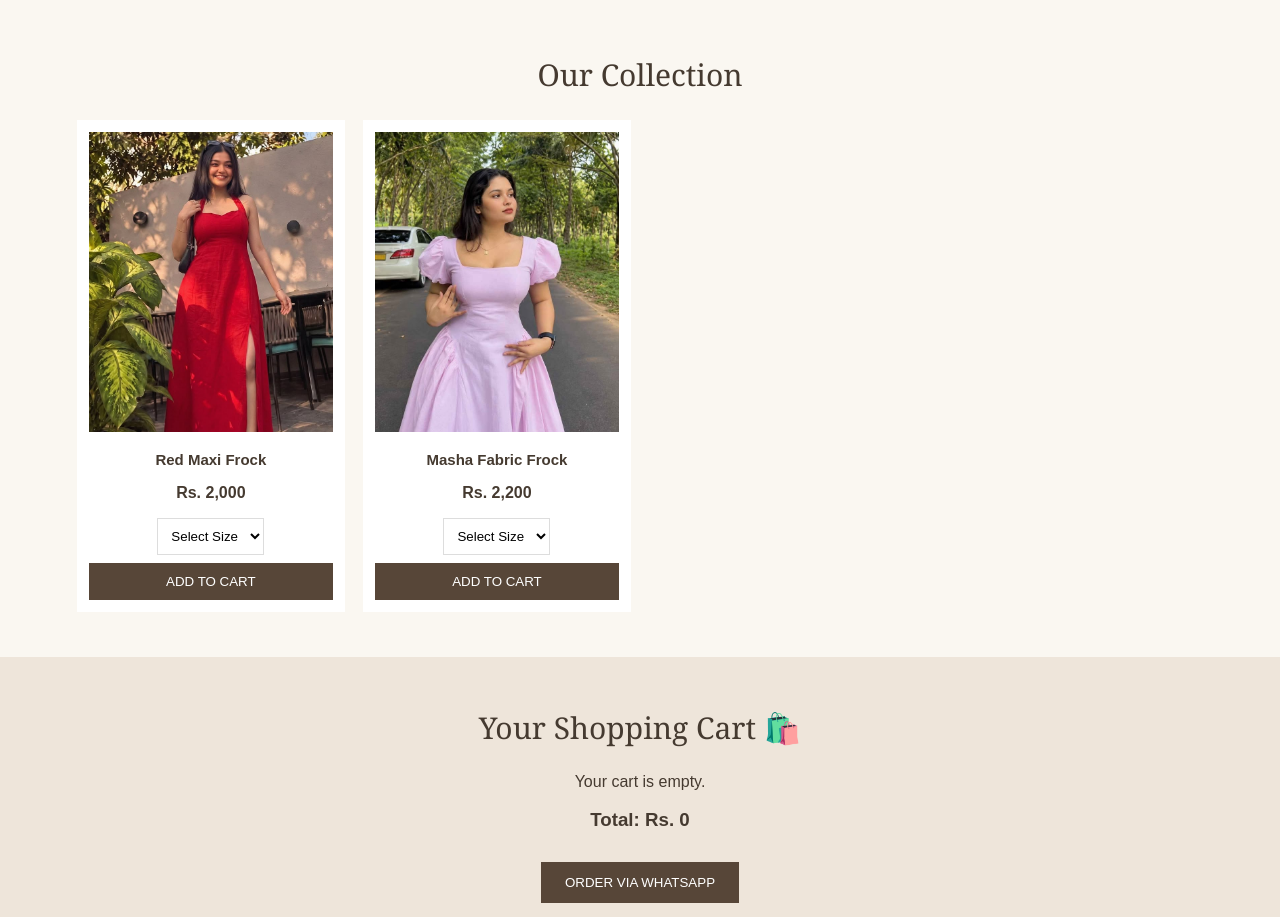
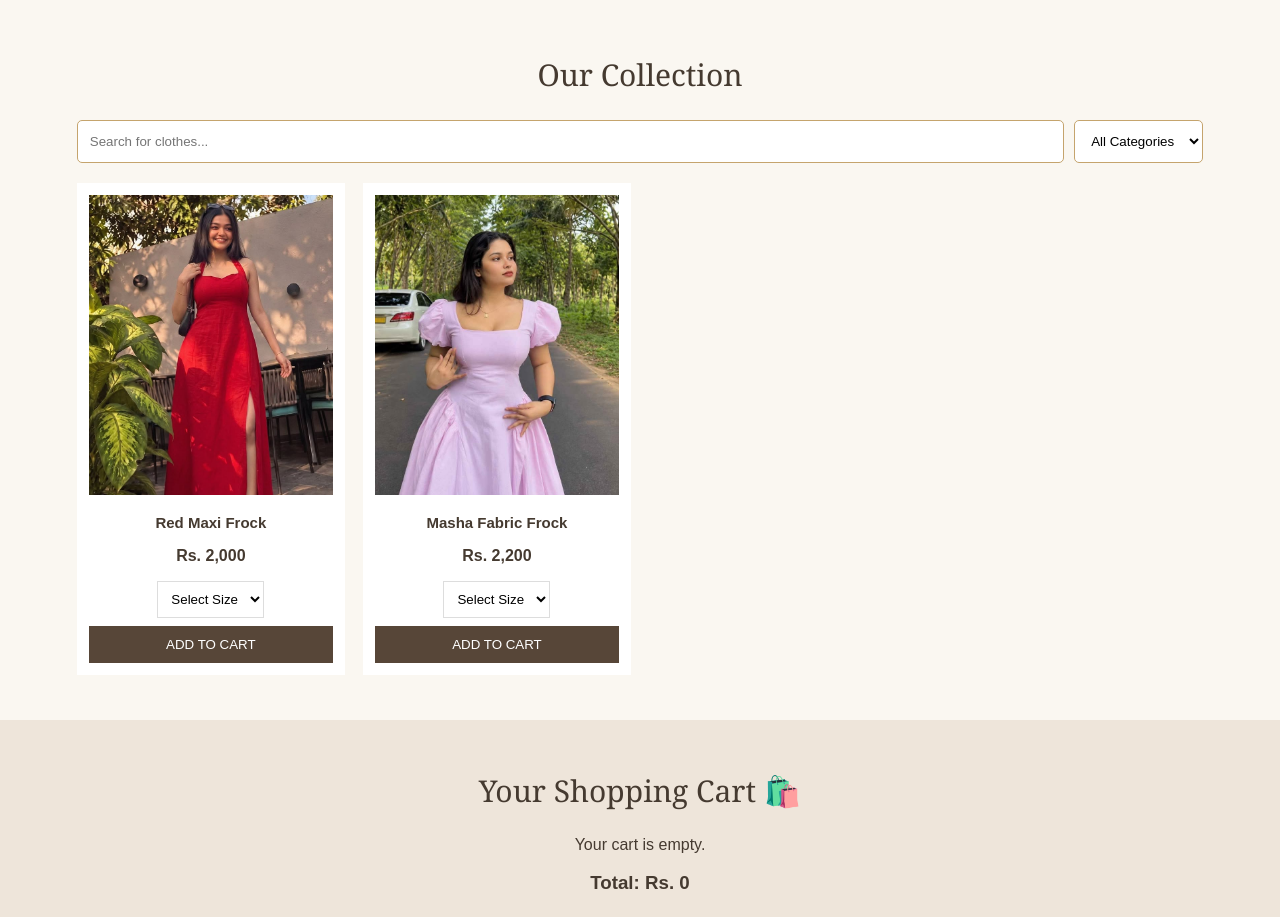
Before and after one commit to aspriyankara9-hash/velora-fashion, a plain HTML site: page index.html in a window 1280 px wide. Shown: the part 1380-2297 px from the top of the page. Drawn offline with Linux system fonts and the light colour scheme.

Commit message:
Update index.html

```diff
--- a/index.html
+++ b/index.html
@@ -130,6 +130,27 @@ max-width: 100%;
 
 <section id="shop">
 <h2>Our Collection</h2>
+
+<div style="display:flex;gap:10px;flex-wrap:wrap;margin:20px 0;">
+<input
+type="text"
+id="searchInput"
+placeholder="Search for clothes..."
+oninput="filterProducts()"
+style="flex:1;min-width:180px;padding:12px;border:1px solid #c5a46d;border-radius:5px;">
+
+<select id="categoryFilter" onchange="filterProducts()" style="padding:12px;border:1px solid #c5a46d;border-radius:5px;">
+<option value="All">All Categories</option>
+<option value="Dresses">Dresses</option>
+<option value="Tops">Tops</option>
+<option value="Blouses">Blouses</option>
+<option value="T-Shirts">T-Shirts</option>
+<option value="Jeans">Jeans</option>
+<option value="Pants">Pants</option>
+<option value="Casual Wear">Casual Wear</option>
+</select>
+</div>
+
 <div class="products" id="products"></div>
 </section>
 
@@ -194,8 +215,11 @@ image:"red-frock-2.jpeg.jpeg"
 
 let cart=[];
 
-function showProducts(){
-document.getElementById("products").innerHTML=products.map((p,i)=>`
+
+function showProducts(list = products){
+document.getElementById("products").innerHTML=list.map((p)=>{
+let i=products.indexOf(p);
+return `
 <div class="product">
 <img src="${p.image}" alt="${p.name}" onclick="openDetails(${i})">
 <h3>${p.name}</h3>
@@ -205,8 +229,10 @@ document.getElementById("products").innerHTML=products.map((p,i)=>`
 ${p.sizes.map(s=>`<option>${s}</option>`).join("")}
 </select>
 <button onclick="addToCart(${i})">ADD TO CART</button>
-</div>`).join("");
+</div>`;
+}).join("");
 }
+
 
 function openDetails(i){
 let p=products[i];
```
